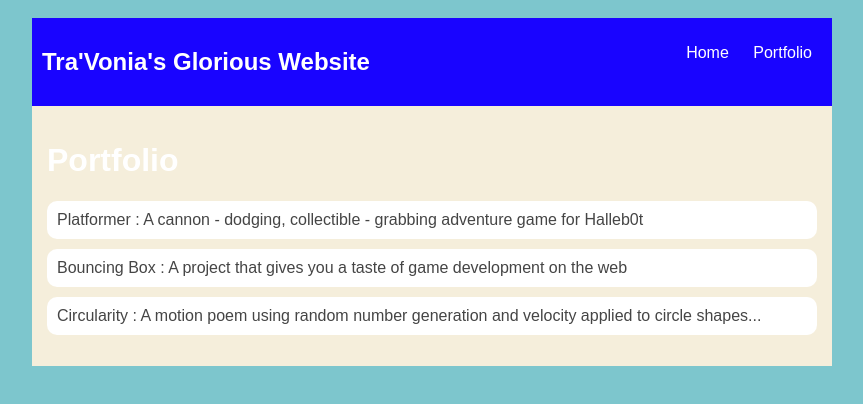
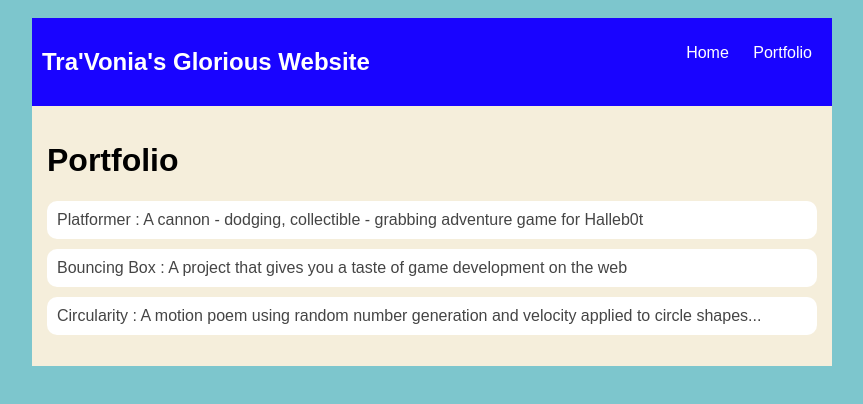
Before and after one commit to travonia/travonia.github.io, a plain HTML site: page portfolio.html in a window 1280 px wide. Shown: the whole page, without its empty margins (208-1071 px from the left). Drawn offline with Linux system fonts and the light colour scheme.

Commit message:
add portfolio.html file

```diff
--- a/portfolio.html
+++ b/portfolio.html
@@ -52,9 +52,10 @@
             .content {
                 flex: 1;
                 padding: 15px;
+            }
                 /* portfolio styles */
             .content h1 {
-                color: black;
+                color: rgb(0, 0, 0);
             }
 
             #portfolio {
@@ -77,7 +78,7 @@
                 text-decoration: none;
                 color: #454545;
             }
-            }
+
         </style>
     </head>
 
```
Also changed, not shown: .theia/settings.json.
